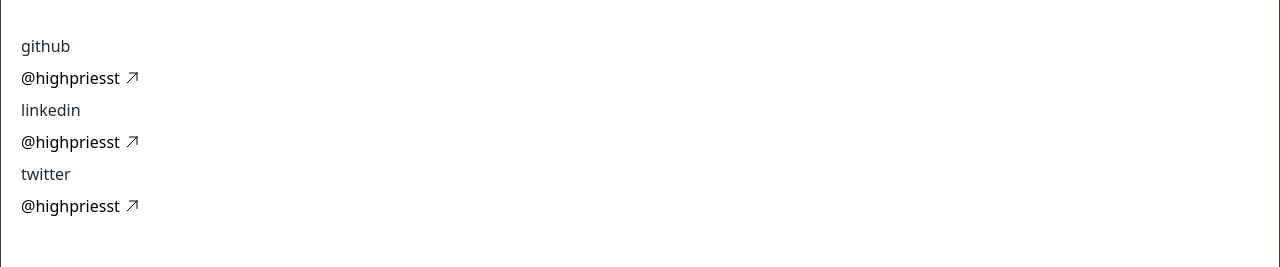
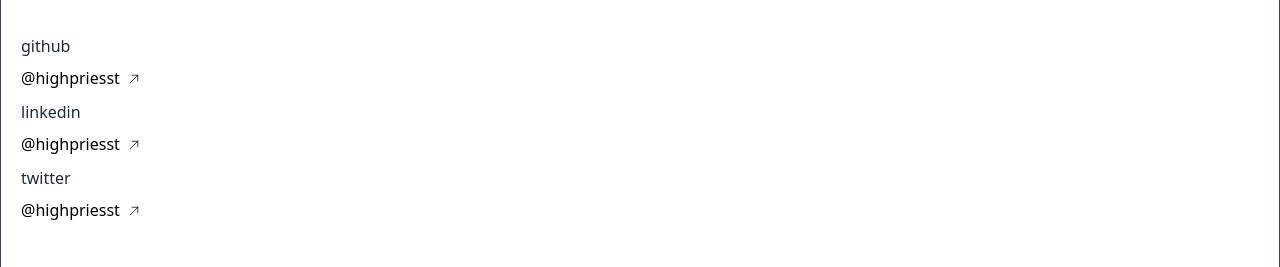
Before and after one commit to highpriesst/portfolio, a Next.js app: page / in a window 1280 px wide. Shown: the part 465-732 px from the top of the page. Built offline with nearby package versions, Linux system fonts and the light colour scheme.

Commit message:
underline animation

```diff
--- a/components/SingleLink.tsx
+++ b/components/SingleLink.tsx
@@ -11,11 +11,12 @@ function SingleLink({
   return (
     <div className="flex flex-col [&>*]:mb-2">
       <span className="text-gray-800 dark:text-gray-500">{name}</span>
-      <div className="flex items-center gap-1">
+      <div className="flex items-center gap-1 group transition duration-300">
         <a className="font-medium dark:font-normal" href={link}>
           @{nickname}
+          <span className="block max-w-0 group-hover:max-w-full transition-all duration-500 h-0.5 bg-gray-300"></span>
         </a>
-        <ArrowUpRightIcon className="h-4 w-4" />
+        <ArrowUpRightIcon className="h-3 w-3 ml-1" />
       </div>
     </div>
   );
```
